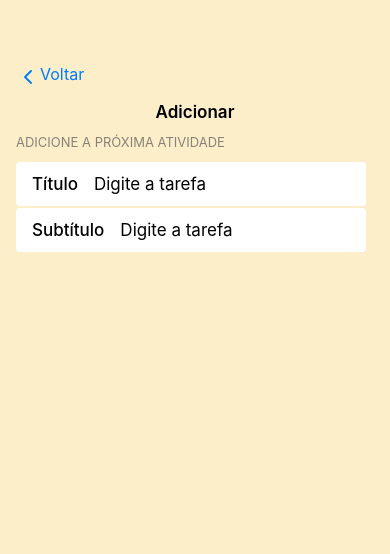
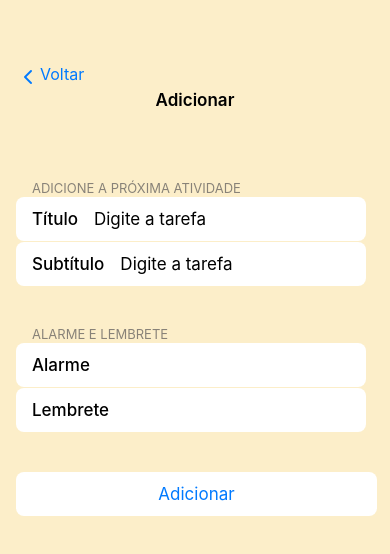
Before and after one commit to Sergio-BR1/Lista-de-tarefas, a React Native app: screen /Details in a window 390 px wide. Shown: the top 554 px of the page. Built offline with nearby package versions, Linux system fonts and the light colour scheme.

Commit message:
(styles): finished styles to Details screen

```diff
--- a/src/screens/Details/index.tsx
+++ b/src/screens/Details/index.tsx
@@ -1,4 +1,4 @@
-import { Container, TextAddTask, Title, TopContainer, TopButton, TopLeftText, TopCenterText, TitlesArea, TitleContainer, TitleLabel, TitlesInput } from "./styles";
+import { Container, OverlaidText, TopContainer, TopButton, TopLeftText, TopCenterText, FrameContainer, Frame, TextLabel, TitlesInput, ButtonAdd, ButtonAddText } from "./styles";
 import {Feather} from "@expo/vector-icons";
 import { RootStackParamList } from "@/utils/types";
 import { NativeStackScreenProps } from "@react-navigation/native-stack";
@@ -56,27 +56,43 @@ export default function Details() {
 
             </TopContainer>
             <TopCenterText>Adicionar</TopCenterText>
-            <TextAddTask>ADICIONE A PRÓXIMA ATIVIDADE</TextAddTask>
-            <TitlesArea>
-                <TitleContainer>
-                    <TitleLabel>Título</TitleLabel>
+
+            <FrameContainer>
+                <OverlaidText>ADICIONE A PRÓXIMA ATIVIDADE</OverlaidText>
+                <Frame>
+                    <TextLabel>Título</TextLabel>
                     <TitlesInput
                     placeholder='Digite a tarefa'
                     placeholderTextColor="rgba(60, 60, 67, 0.3);"
                     keyboardType='default'
                     onChangeText={setTaskTitleText}
                     />
-                </TitleContainer>
-                <TitleContainer>
-                    <TitleLabel>Subtítulo</TitleLabel>
+                </Frame>
+                <Frame>
+                    <TextLabel>Subtítulo</TextLabel>
                     <TitlesInput
                     placeholder='Digite a tarefa'
                     placeholderTextColor="rgba(60, 60, 67, 0.3);"
                     keyboardType='default'
                     onChangeText={setTaskSubtitleText}
                     />
-                </TitleContainer>
-            </TitlesArea>
+                </Frame>
+            </FrameContainer>
+            <FrameContainer>
+                <OverlaidText>ALARME E LEMBRETE</OverlaidText>
+                    <Frame>
+                        <TextLabel>Alarme</TextLabel>
+
+                    </Frame>
+                    <Frame>
+                        <TextLabel>Lembrete</TextLabel>
+                    </Frame>
+            </FrameContainer>
+            <FrameContainer>
+                <ButtonAdd>
+                    <ButtonAddText>Adicionar</ButtonAddText>
+                </ButtonAdd>
+            </FrameContainer>
         </Container>
 
     );
--- a/src/screens/Details/styles.ts
+++ b/src/screens/Details/styles.ts
@@ -5,11 +5,10 @@ export const Container = styled.View`
     background-color: #FCEEC9;
     padding: 16px;
     padding-top: 64px;
-    gap: 12px;
+
 `;
 
 export const TopContainer = styled.View`
-    margin: 0px;
     flex-direction: row;
     justify-content: space-between;
     align-items: center;
@@ -37,39 +36,37 @@ export const TopCenterText = styled.Text`
     text-align: center;
     justify-content: center;
     flex-shrink: 0;
+    margin-bottom: 30px;
 
 
 `;
 
-export const Title = styled.Text`
-    color: #fff;
-    font-size: 20px;
-`;
-
-export const TextAddTask = styled.Text`
+export const OverlaidText = styled.Text`
+    margin-left: 16px;
     color: #3C3C43;
     opacity: 0.6;
     font-size: 13px;
-    letter-spacing: 0px;
+
 `;
 
-export const TitlesArea = styled.View`
+export const FrameContainer = styled.View`
+    margin-top: 40px;
     flex-direction: column;
-    gap: 2px;
+    gap: 1px;
 `;
 
-export const TitleContainer = styled.View`
+export const Frame = styled.View`
     flex-direction: row;
     width: 350px;
     height: 44px;
     background-color: #FFF;
-    border-radius: 4px;
+    border-radius: 8px;
     align-items: center;
 
 
 `;
 
-export const TitleLabel = styled.Text`
+export const TextLabel = styled.Text`
     color: #000;
     font-size: 17px;
     font-weight: 500;
@@ -81,40 +78,21 @@ export const TitlesInput = styled.TextInput`
     flex: 1;
     padding-left: 16px;
     font-size: 17px;
-    line-height: 22px;
     border-left: 1px solid #007AFF;
 `;
 
-export const StatusContainer = styled.View`
-    flex-direction: row;
-`;
-
-export const StatusCard = styled.View`
-    background-color: #304163;
-    border-radius: 4px;
-    flex-direction: row;
-    gap: 16px;
-    flex: 1;
-`;
-
-export const StatusIcon = styled.View`
-    background-color: #c88a1a;
-    border-radius: 4px;
-    padding: 16px;
+export const ButtonAdd = styled.TouchableOpacity`
+    width: 361px;
+    height: 44px;
+    justify-content: center;
+    align-items: center;
+    background-color: #fff;
+    border-radius: 8px;
 
 `;
 
-export const StatusTextContainer = styled.View`
-    padding: 16px;
+export const ButtonAddText = styled.Text`
+    color: #007AFF;
+    font-size: 17px;
+    font-weight: 400;
 `;
-
-export const StatusText = styled.Text`
-    color: #fff;
-    font-size: 16px;
-`;
-
-export const StatusButtonDel = styled.TouchableOpacity`
-    background-color: #F22424;
-    border-radius: 4px;
-    padding: 16px;
-`;
--- a/src/screens/Home/index.tsx
+++ b/src/screens/Home/index.tsx
@@ -26,7 +26,7 @@ export default function Home() {
       return Alert.alert("Erro", "Tarefa já existe!");
     }
 
-    createTask(taskText);
+    createTask(taskText, "");
     setTaskText('');
   }
 
```
